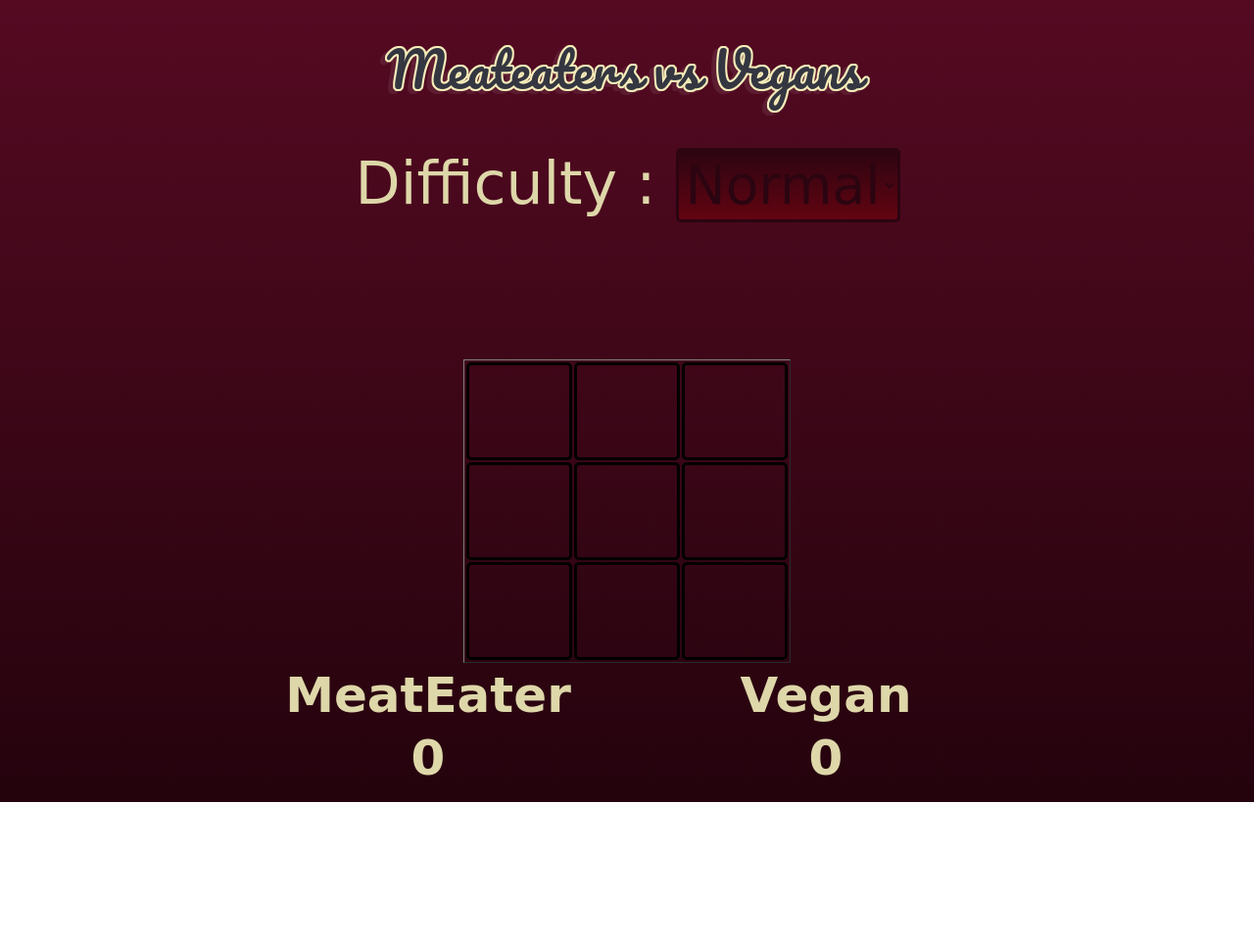
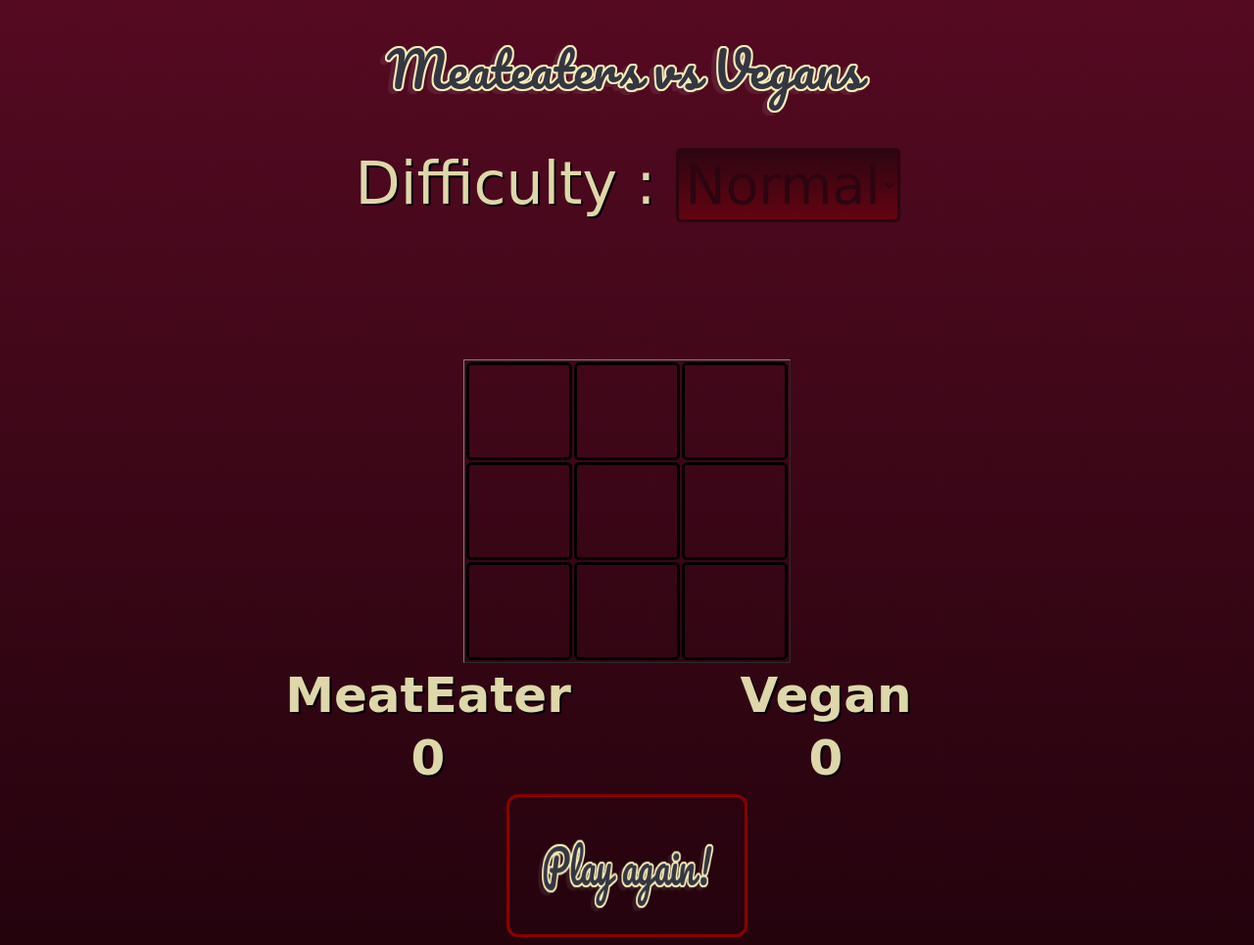
Before and after one commit to szniemiec/tic-tac-toe-codecool, a website: page Views/gameAi.html in a window 1280 px wide. Shown: the whole page at 98% size. Before the commit the page ends 819 px from the top, so only its background shows below. Drawn offline with Linux system fonts and the light colour scheme; a web font is replaced by a local one.

Commit message:
Change button and visuals

```diff
--- a/Public/css/gameStyleAi.css
+++ b/Public/css/gameStyleAi.css
@@ -39,7 +39,7 @@ table.board tr td {
 }
 
 
-.hiddenMessages {
+/* .hiddenMessages {
 	background: red;
 	background: -webkit-linear-gradient(red, darkred);
 	background: -o-linear-gradient(red, darkred);
@@ -51,7 +51,7 @@ table.board tr td {
 	padding: 5px;
 	display: none;
 	font-size: 20px;
-}
+} */
 
 #winnerMessageBox {
 	width: 300px;
@@ -59,18 +59,21 @@ table.board tr td {
 
 #playAgainButton {
 	cursor: pointer;
-	padding: 10px 100px;
-	font-family: 'Patrick Hand SC', cursive;
+	padding: 10px 20px;
+	border-radius: 12px;
+	background: transparent;
+	border: solid darkred;
+
 }
 
-#playAgainButton:hover {
+/* #playAgainButton:hover {
 	background: darkred;
 	background: -webkit-linear-gradient(red, darkred);
 	background: -o-linear-gradient(red, darkred);
 	background: -moz-linear-gradient(red, darkred);
 	background: linear-gradient(red, darkred);
 	opacity: 0.5;
-}
+} */
 
 footer {
 	position: relative;
@@ -118,4 +121,5 @@ footer {
 	padding: 2px;
 	font-size: 55px;
 	font-family: 'Patrick Hand SC', cursive;
+	text-shadow: 2px 2px black;
 }
--- a/Views/gameAi.html
+++ b/Views/gameAi.html
@@ -60,7 +60,9 @@
 
 
 			<div class="paragraph" id="winnerMessageBox"></div>
-			<button class="hiddenMessages" id="playAgainButton" onclick="reset()">PLAY AGAIN</button>
+			<button class="hiddenMessages" id="playAgainButton" onclick="reset()">
+				<img src="..\Images\playagain.png" width="200" height="120" alt="submit" >
+			</button>
 
 
 		<script language="Javascript" type="text/javascript" src="../Public/js/main.js"></script>
```
Also changed, not shown: Views/loginPage.html (+1 -1 lines), Images/playagain.png (added).
